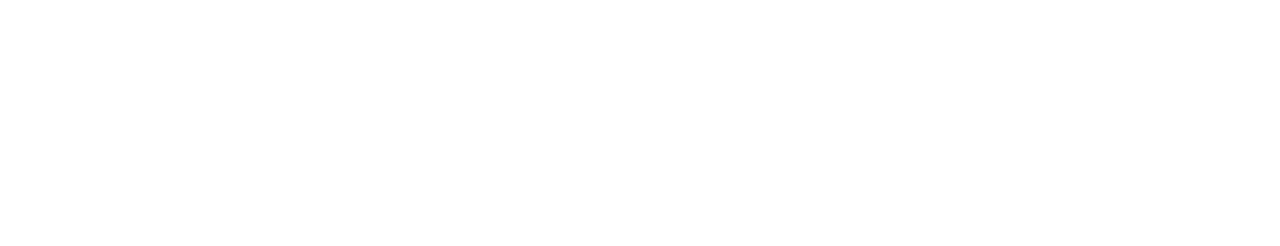
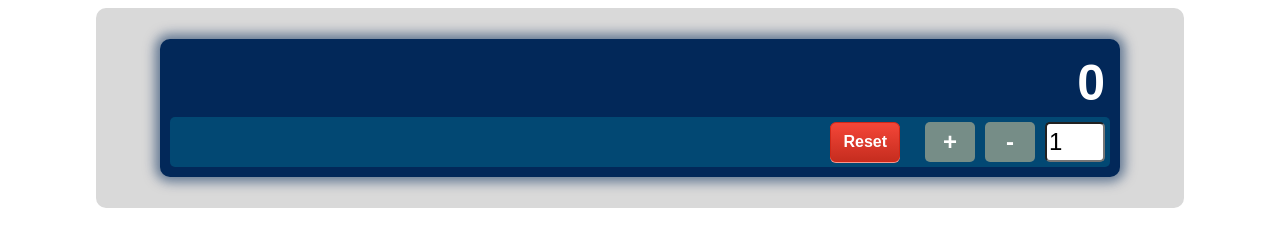
Before and after one commit to guebre-aziz/Counter, a plain HTML site: page index.html in a window 1280 px wide. Drawn offline with Linux system fonts and the light colour scheme.

Commit message:
All Operating
Work fine and all feature operating.

```diff
--- a/css/styles.css
+++ b/css/styles.css
@@ -0,0 +1,92 @@
+* {
+    box-sizing: border-box;
+}
+
+.mainDiv{
+  height: 200px;
+  width: 85vw;
+  display: flex;
+  justify-content: space-around;
+  align-items: center;
+  background-color: #D9D9D9;
+  margin: 0 auto;
+  border-radius: 10px;
+}
+
+.counterTextDiv{
+  background-color: #022859;
+  box-shadow: 0px 0px 12px 5px rgba(2,40,89,0.55);
+  width: 75vw;
+  border-radius: 10px;
+  padding: 10px;
+}
+
+#counterTextId{
+  font-family:Arial;
+  font-weight: bold;
+  font-size: 50px;
+  text-align: right;
+  color: white;
+  margin: 0;
+  padding: 5px;
+}
+
+#buttonsDivId{
+  display: flex;
+  justify-content: flex-end;
+  background-color:#024873;
+  border-radius: 5px;
+}
+
+
+.myButton {
+	background-color:#768d87;
+	border-radius:5px;
+  border: 0px;
+  width: 50px;
+	cursor:pointer;
+	color:#ffffff;
+	font-family:Arial;
+	font-size:24px;
+	font-weight:bold;
+	padding:6px 12px;
+  margin: 5px;
+}
+.myButton:hover {
+	background-color:#6c7c7c;
+}
+.myButton:active {
+	position:relative;
+	top:1px;
+}
+
+.resetButton {
+	box-shadow: 0px 1px 0px 0px #f5978e;
+	background:linear-gradient(to bottom, #f24537 5%, #c62d1f 100%);
+	background-color:#f24537;
+	border-radius:6px;
+	border:1px solid #d02718;
+	cursor:pointer;
+	color:#ffffff;
+	font-family:Arial;
+	font-size:16px;
+	font-weight:bold;
+	padding:6px 12px;
+	margin: 5px 20px;
+}
+.resetButton:hover {
+	background:linear-gradient(to bottom, #c62d1f 5%, #f24537 100%);
+	background-color:#c62d1f;
+}
+.resetButton:active {
+	position:relative;
+	top:1px;
+}
+
+#refValueId{
+  font-size: 24px;
+  height: auto;
+  width: 60px;
+  margin: 5px;
+  border-radius: 5px;
+}
--- a/index.html
+++ b/index.html
@@ -5,15 +5,24 @@
   <meta charset="utf-8">
   <meta name="viewport" content="width=device-width, initial-scale=1">
 
-  <title>A Basic HTML5 Template</title>
+  <title>Counter</title>
   <meta name="description" content="A simple HTML5 counter.">
   <meta name="author" content="Guebre Aziz">
   <link rel="stylesheet" href="css/styles.css">
-
 </head>
 
 <body>
-
+  <div class="mainDiv">
+    <div class="counterTextDiv">
+      <p id="counterTextId">XXX</p>
+      <div id="buttonsDivId">
+        <button id="resetButtonId" class="resetButton">Reset</button>
+        <button id="buttonPlusId" class="myButton">+</button>
+        <button id="buttonMinusId" class="myButton">-</button>
+        <input id="refValueId" value="1" type="number"></input>
+      </div>
+    </div>
+  </div>
 
   <!-- scripts... -->
   <script src="js/scripts.js"></script>
--- a/js/scripts.js
+++ b/js/scripts.js
@@ -0,0 +1,20 @@
+refValueId.value = 1;       // set default operation reference value to 1
+counterTextId.innerHTML = 0;
+let result = 0;
+
+document.addEventListener("click", function(event){
+  let operationValue = refValueId.value;
+
+  if (event.target.id == "buttonPlusId"){
+    result += +operationValue;
+  }
+  if (event.target.id == "buttonMinusId"){
+    result -= +operationValue;
+  }
+  if (event.target.id == "resetButtonId"){
+    result = 0;
+  }
+
+  counterTextId.innerHTML = result;
+
+});
```
Also changed, not shown: 1 other file.
